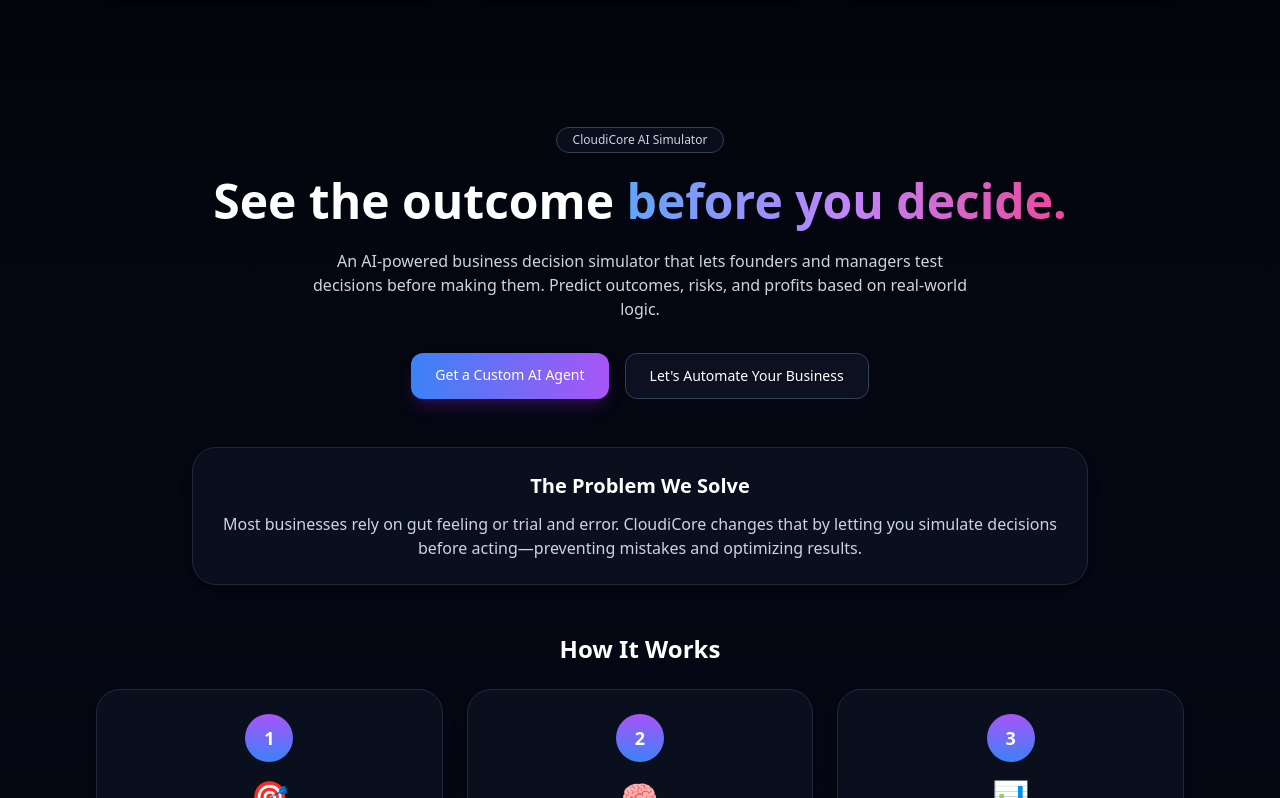
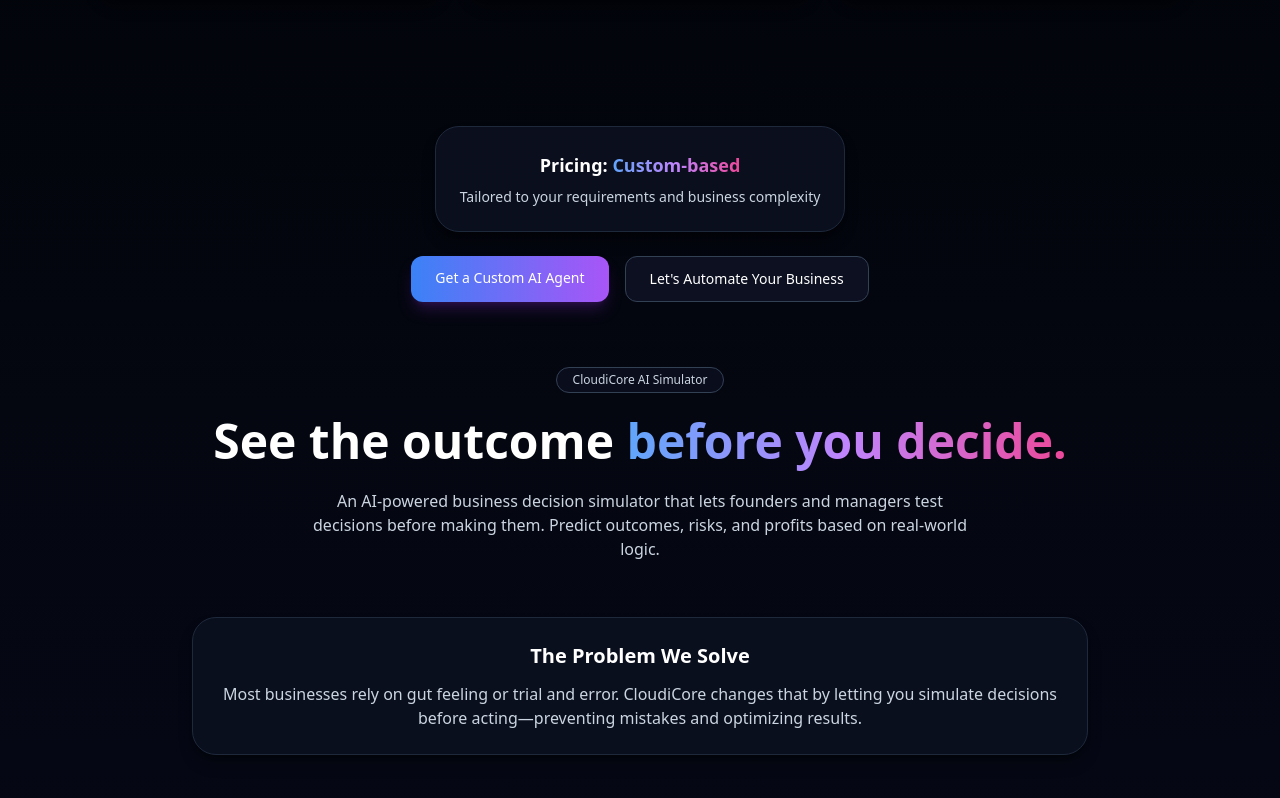
Before and after one commit to Cloudisoft/Cloudisoft.com_Final, a React (Vite) app: page / in a window 1280 px wide. Shown: the part 1022-1820 px from the top of the page. Built offline with nearby package versions, Linux system fonts and the light colour scheme.

Commit message:
Update CloudiCoreSection.tsx

```diff
--- a/src/components/CloudiCoreSection.tsx
+++ b/src/components/CloudiCoreSection.tsx
@@ -5,27 +5,49 @@
     number: "1",
     title: "Input a Scenario",
     desc: "Type or select from templates (Pricing, Hiring, Expansion, etc.) to define the decision you want to test.",
-    icon: "🎯"
+    icon: "🎯",
   },
   {
     number: "2",
     title: "Simulation Engine",
     desc: "Uses your company data and industry models to forecast outcomes across multiple possibilities.",
-    icon: "🧠"
+    icon: "🧠",
   },
   {
     number: "3",
     title: "Dashboard",
     desc: "Shows financial projections, risk index, and AI recommendations so you can decide with confidence.",
-    icon: "📊"
-  }
+    icon: "📊",
+  },
 ];
 
 export default function CloudiCoreSection() {
   return (
-    <section id="cloudicore" className="section space-y-12">
-      {/* Top CloudiCore hero */}
-      <div className="space-y-6 text-center">
+    <section id="cloudicore" className="section space-y-14">
+      {/* CTA buttons moved ABOVE */}
+      <div className="flex flex-col items-center space-y-6">
+        {/* Pricing Card */}
+        <div className="card max-w-xl mx-auto text-center space-y-2">
+          <p className="text-lg font-semibold">
+            Pricing: <span className="gradient-text">Custom-based</span>
+          </p>
+          <p className="text-sm text-slate-300">
+            Tailored to your requirements and business complexity
+          </p>
+        </div>
+
+        <div className="flex flex-wrap justify-center gap-4">
+          <a href="#contact" className="btn-primary text-sm">
+            Get a Custom AI Agent
+          </a>
+          <a href="#contact" className="btn-secondary text-sm">
+            Let&apos;s Automate Your Business
+          </a>
+        </div>
+      </div>
+
+      {/* Main Hero Section */}
+      <div className="space-y-6 text-center pt-2">
         <div className="inline-flex px-4 py-1 rounded-full border border-slate-700 bg-cloudi-card/80 text-xs text-slate-300">
           CloudiCore AI Simulator
         </div>
@@ -39,15 +61,6 @@
           test decisions before making them. Predict outcomes, risks, and profits
           based on real-world logic.
         </p>
-
-        <div className="flex flex-wrap justify-center gap-4 pt-2">
-          <a href="#contact" className="btn-primary text-sm">
-            Get a Custom AI Agent
-          </a>
-          <a href="#contact" className="btn-secondary text-sm">
-            Let&apos;s Automate Your Business
-          </a>
-        </div>
       </div>
 
       {/* The Problem We Solve */}
@@ -65,7 +78,7 @@
         <h3 className="text-center text-2xl font-semibold">How It Works</h3>
 
         <div className="grid gap-6 md:grid-cols-3">
-          {steps.map(step => (
+          {steps.map((step) => (
             <div
               key={step.number}
               className="card flex flex-col items-center text-center space-y-4"
```
